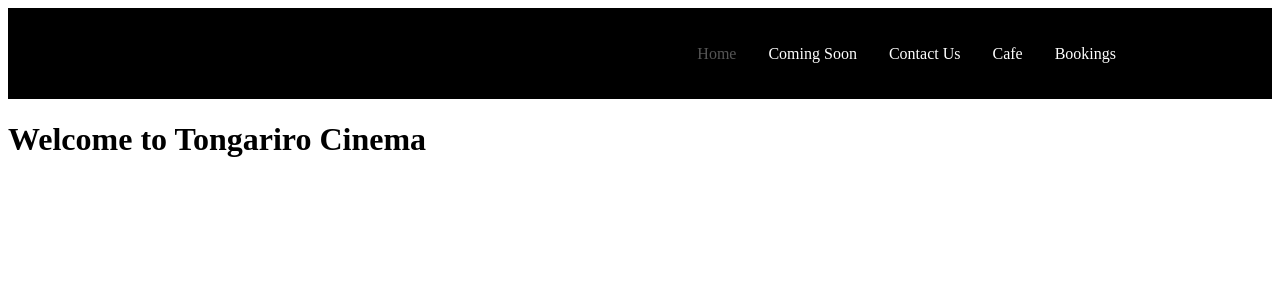
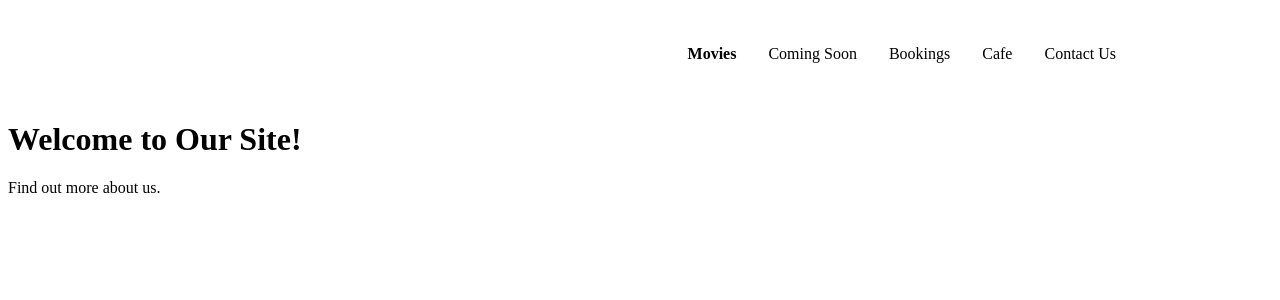
Before and after one commit to ElviraSidorenko/react-app-cinema, a React (Create React App) app: page / in a window 1280 px wide. Shown: the top 300 px of the page. Built offline with nearby package versions, Linux system fonts and the light colour scheme.

Commit message:
Working on Hero section.

```diff
--- a/src/App.js
+++ b/src/App.js
@@ -1,10 +1,6 @@
 import React from "react";
 import Navbar from "./components/Navbar";
-import {
-    BrowserRouter as Router,
-    Routes,
-    Route,
-} from "react-router-dom";
+import { BrowserRouter as Router, Routes, Route } from "react-router-dom";
 import Home from "./pages";
 import Upcoming from "./pages/upcoming";
 import Cafe from "./pages/cafe";
@@ -18,15 +14,9 @@
       <Routes>
         <Route exact path="/" element={<Home />} />
         <Route path="/upcoming" element={<Upcoming />} />
-                <Route
-                    path="/contact"
-                    element={<Contact />}
-                />
+        <Route path="/booking" element={<Booking />} />
         <Route path="/cafe" element={<Cafe />} />
-                <Route
-                    path="/booking"
-                    element={<Booking />}
-                />
+        <Route path="/contact" element={<Contact />} />
       </Routes>
     </Router>
   );
--- /dev/null
+++ b/src/components/Hero/index.js
@@ -0,0 +1,12 @@
+import React from 'react';
+
+function Hero({ title, subtitle }) {
+  return (
+    <div>
+      <h1>{title}</h1>
+      <p>{subtitle}</p>
+    </div>
+  );
+}
+
+export default Hero;
--- a/src/components/Navbar/NavbarElements.js
+++ b/src/components/Navbar/NavbarElements.js
@@ -2,7 +2,6 @@
 import styled from "styled-components";
 
 export const Nav = styled.nav`
-    background: #000000;
     height: 85px;
     display: flex;
     padding: 0.2rem calc((100vw - 1000px) / 2);
@@ -13,14 +12,13 @@
 export const NavMenu = styled.div`
     display: flex;
     align-items: center;
-
     @media screen and (max-width: 768px) {
         display: none;
     }
 `;
 
 export const NavLink = styled(Link)`
-    color: #ffffff;
+    color: #000000;
     display: flex;
     align-items: center;
     text-decoration: none;
@@ -28,6 +26,6 @@
     height: 100%;
     cursor: pointer;
     &.active {
-        color: #555555;
+        font-weight: bold;
     }
 `;
--- a/src/components/Navbar/index.js
+++ b/src/components/Navbar/index.js
@@ -7,19 +7,19 @@
             <Nav>
                 <NavMenu>
                 <NavLink to="/" activeStyle>
-                        Home
+                        Movies
                     </NavLink>
                     <NavLink to="/upcoming" activeStyle>
                         Coming Soon
                     </NavLink>
-                    <NavLink to="/contact" activeStyle>
-                        Contact Us
+                    <NavLink to="/booking" activeStyle>
+                        Bookings
                     </NavLink>
                     <NavLink to="/cafe" activeStyle>
                         Cafe
                     </NavLink>
-                    <NavLink to="/booking" activeStyle>
-                        Bookings
+                    <NavLink to="/contact" activeStyle>
+                        Contact Us
                     </NavLink>
                 </NavMenu>
             </Nav>
--- a/src/pages/index.js
+++ b/src/pages/index.js
@@ -1,10 +1,10 @@
 import React from "react";
+import Hero from '../components/Hero';
 
 const Home = () => {
     return (
-        <div>
-            <h1>Welcome to Tongariro Cinema</h1>
-        </div>
+        <Hero title="Welcome to Our Site!"
+        subtitle="Find out more about us."  />
     );
 };
 
```
Lines whose indentation alone changed are shown as unchanged.
